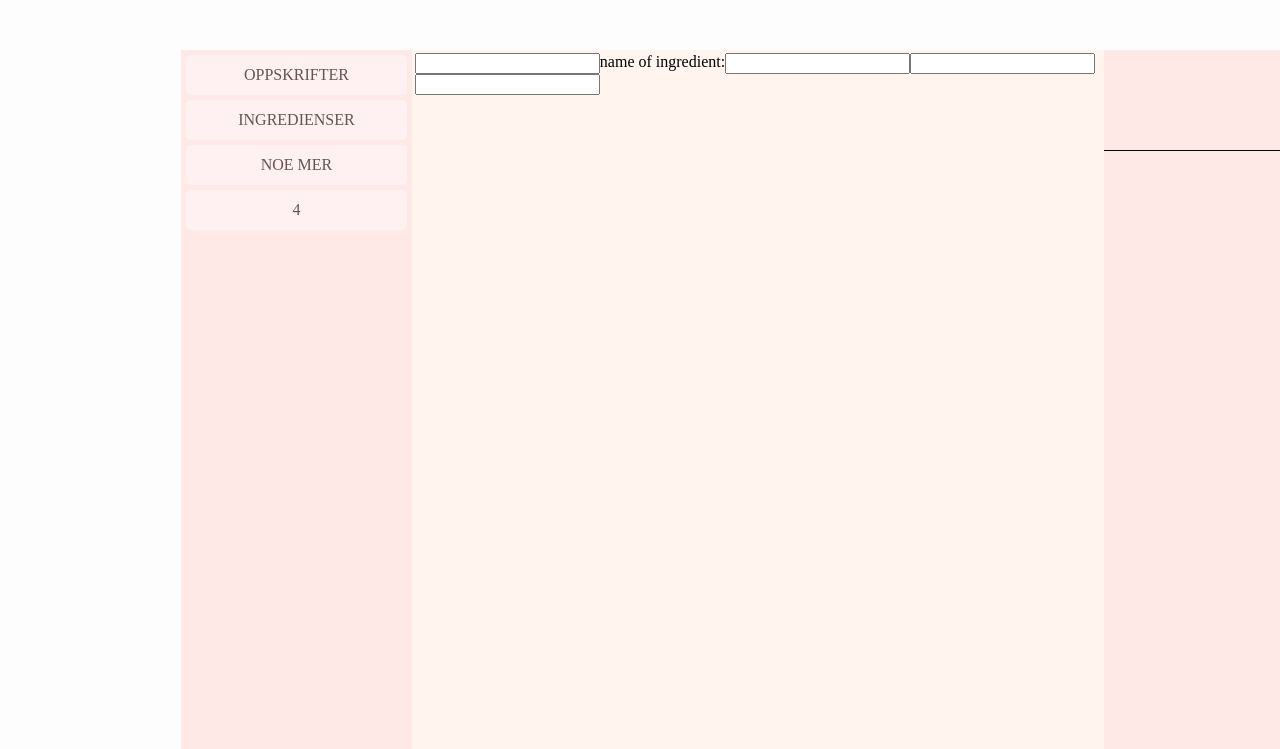
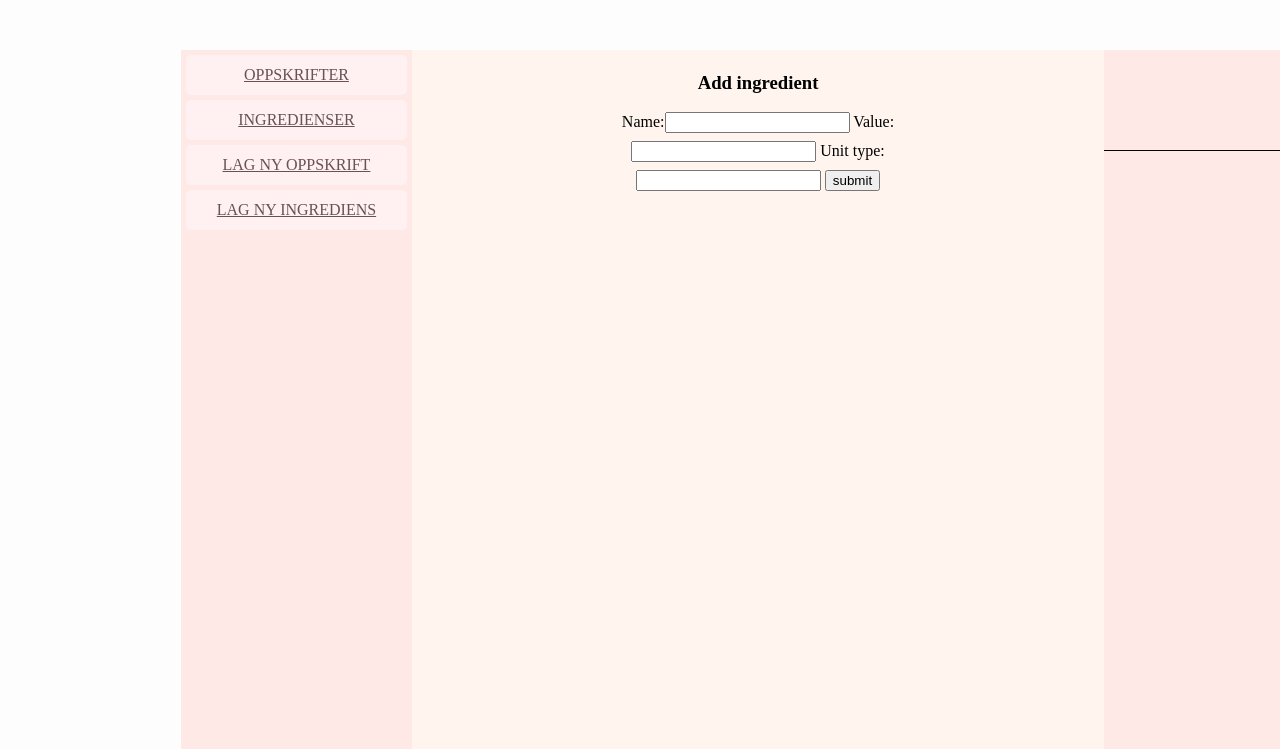
Before and after one commit to Espenbfo/Recipe-website, a Django app: page /createingredient in a window 1280 px wide; the page is wider, and only the part inside the window is pictured. Shown: the part 108-857 px from the top of that part. Run offline with Django 3.2, Linux system fonts and the light colour scheme.

Commit message:
Add basic ingredient form

```diff
--- a/recipe/models.py
+++ b/recipe/models.py
@@ -1,13 +1,19 @@
 from django.db import models
-
+from django.forms import ModelForm
 
 class Ingredient(models.Model):
-    name = models.TextField()
+    name = models.CharField(max_length=127)
     value = models.FloatField()
-    unit_type = models.TextField()
+    unit_type = models.CharField(max_length=32)
 
 
 class Recipe(models.Model):
-    name = models.TextField()
+    name = models.CharField(max_length=127)
     ingredients = models.ManyToManyField(Ingredient)
     image = models.ImageField()
+
+
+class IngredientForm(ModelForm):
+    class Meta:
+        model = Ingredient
+        fields = ['name', 'value', 'unit_type']
--- a/recipe/settings.py
+++ b/recipe/settings.py
@@ -38,6 +38,7 @@ INSTALLED_APPS = [
     'django.contrib.sessions',
     'django.contrib.messages',
     'django.contrib.staticfiles',
+    "recipe"
 ]
 
 MIDDLEWARE = [
--- a/recipe/views.py
+++ b/recipe/views.py
@@ -1,13 +1,23 @@
 from django.http import HttpResponse
+from django.http import HttpResponseRedirect
 from django.shortcuts import render
-
+from .models import IngredientForm
 
 def index(request):
     return render(request, "core\\recipes.html")
 
 
 def create_ingredient(request):
-    return render(request, "core\\createingredient.html")
+
+    if request.method == "POST":
+        form = IngredientForm(request.POST)
+
+        if form.is_valid():
+            return HttpResponseRedirect("create")
+    else:
+        form = IngredientForm()
+
+    return render(request, "core\\createingredient.html", {"form": form})
 
 
 def create_recipe(request):
--- a/static/css/style.css
+++ b/static/css/style.css
@@ -121,3 +121,18 @@ body {
     transition-duration: 0.2s;
     opacity: 1.0;
 }
+
+#create-form {
+    display: flex;
+    flex-direction: column;
+    align-content: center;
+    width: 100%;
+}
+
+#create-form .input-container {
+    width: 300px;
+    align-self: center;
+}
+#create-form .input-container * {
+    margin-bottom: 8px;
+}
--- a/templates/base.html
+++ b/templates/base.html
@@ -19,10 +19,10 @@
         <div id="left-area">
             {% block left-area %}
                 <div id="sidebar">
-                    <div class="item"><div>Oppskrifter</div></div>
-                    <div class="item">ingredienser</div>
-                    <div class="item">noe mer</div>
-                    <div class="item">4</div>
+                    <a href="./" class="item">Oppskrifter</a>
+                    <a href="" class="item">ingredienser</a>
+                    <a href="create" class="item">Lag ny oppskrift</a>
+                    <a href="createingredient" class="item">Lag ny ingrediens</a>
                 </div>
             {% endblock %}
         </div>
--- a/templates/core/createingredient.html
+++ b/templates/core/createingredient.html
@@ -1,9 +1,10 @@
 {% extends "base.html" %}
 {% block main %}
-<input id="create-form">
-    <label for="ingredientname">name of ingredient:</label>
-    <input id="ingredientname" type="text">
-    <input id = "ingredientvalue" type="number">
-    <input id = "ingredientunit" type="text">
+<form id="create-form" method="post">
+    <h3>Add ingredient</h3>
+    <div class="input-container">
+        {{ form }}
+        <button type="submit">submit</button>
+    </div>
 </form>
 {% endblock %}
```
